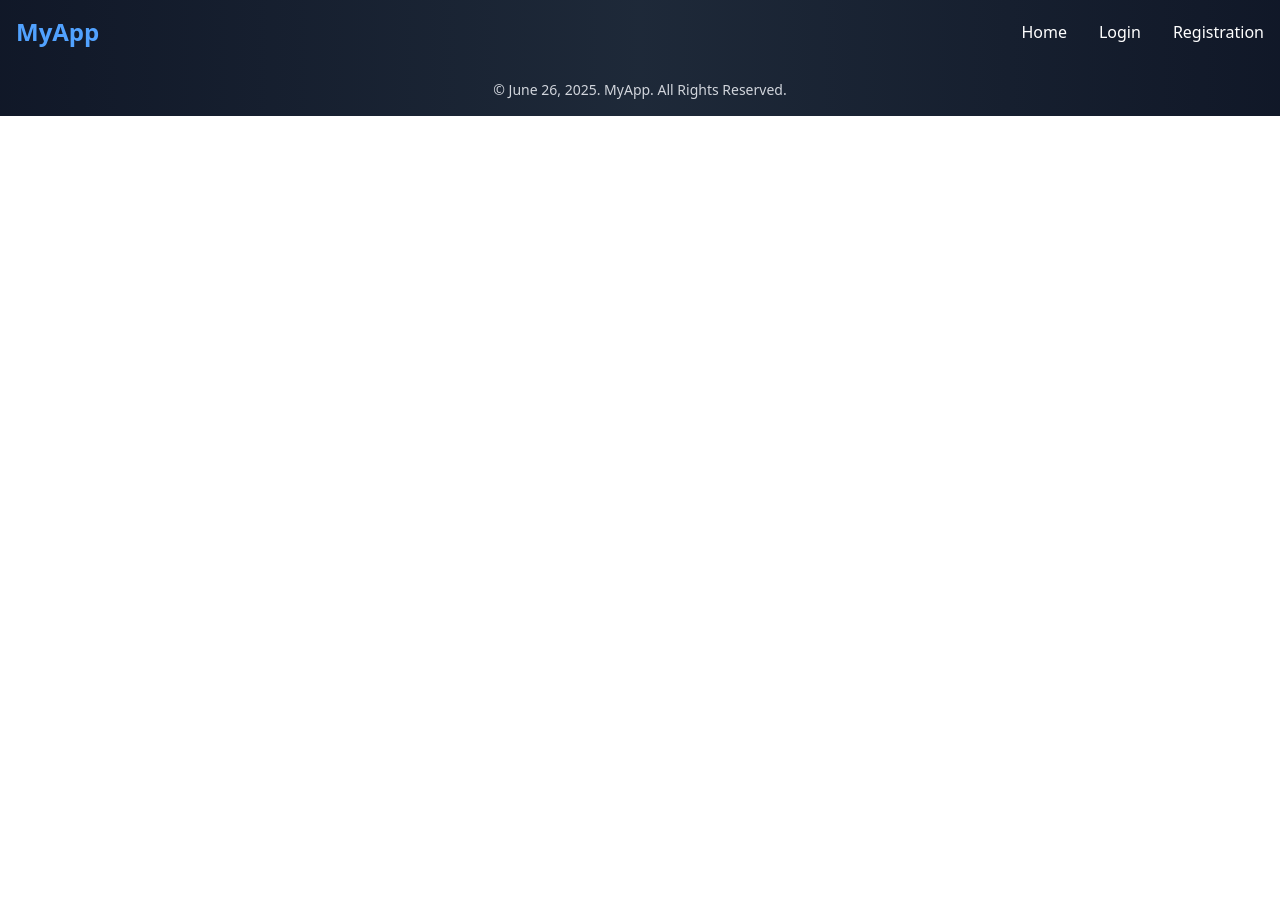
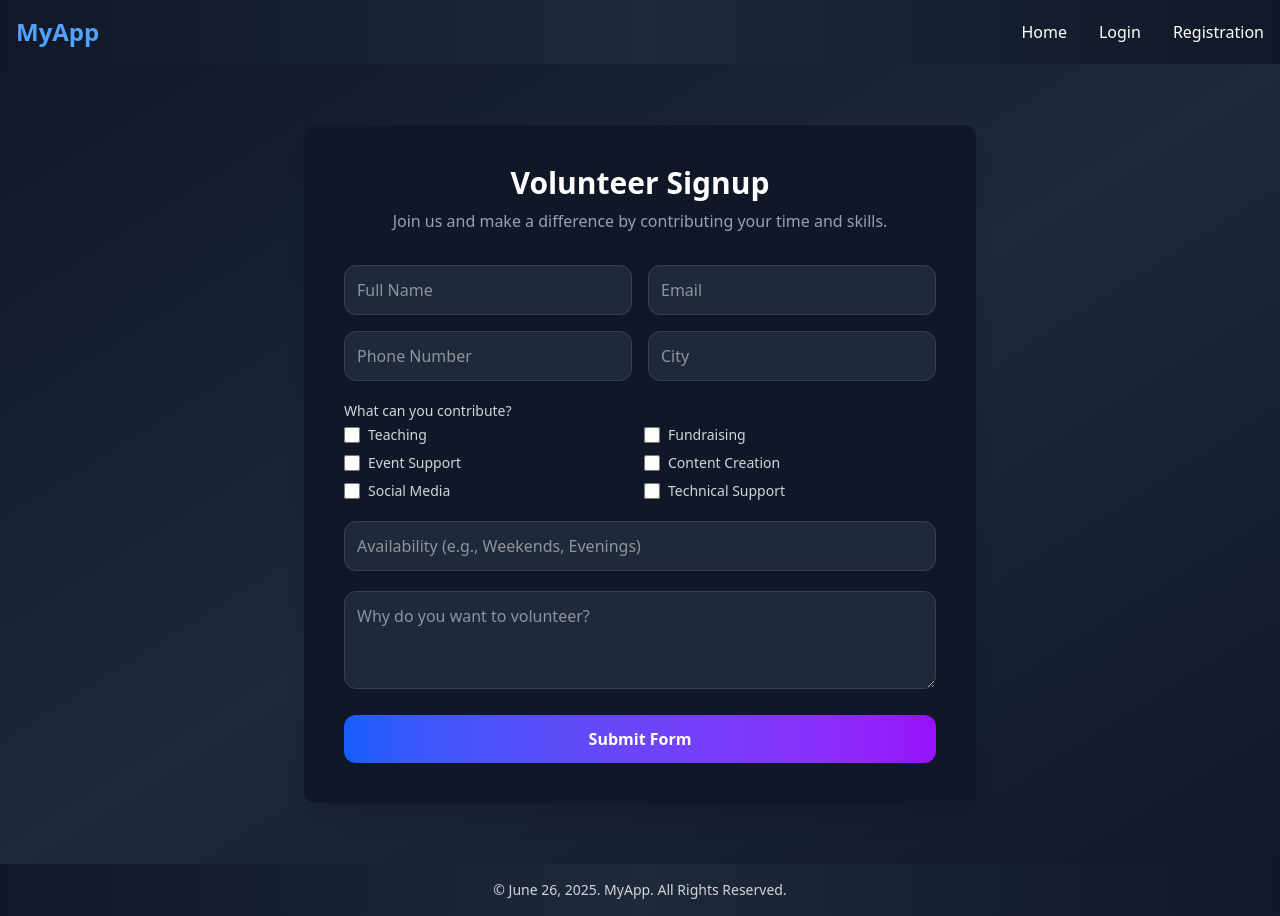
Before and after one commit to nehakantheti/CFG_Comps, a React (Vite) app in the folder frontend/: page /volunteer-signup in a window 1280 px wide. Before the commit the page ends 800 px from the top, so only its background shows below. Built offline with nearby package versions, Linux system fonts and the light colour scheme; no server answers.

Commit message:
Modify new route

```diff
--- a/frontend/src/Router.jsx
+++ b/frontend/src/Router.jsx
@@ -3,6 +3,8 @@ import { Routes, Route } from "react-router-dom";
 import Home from "./components/Home";
 import Registration from "./components/Registration";
 import Login from "./components/Login";
+import VolunteerSignup from "./components/VolunteerSignup";
+
 
 const AppRoutes = () => {
   return (
@@ -10,6 +12,10 @@ const AppRoutes = () => {
       <Route path="/" element={<Home />} />
       <Route path="/register" element={<Registration/>} />
       <Route path="/login" element={<Login />} />
+
+      <Route path="/volunteer-signup" element={<VolunteerSignup />} />
+
+
     </Routes>
   );
 };
```
